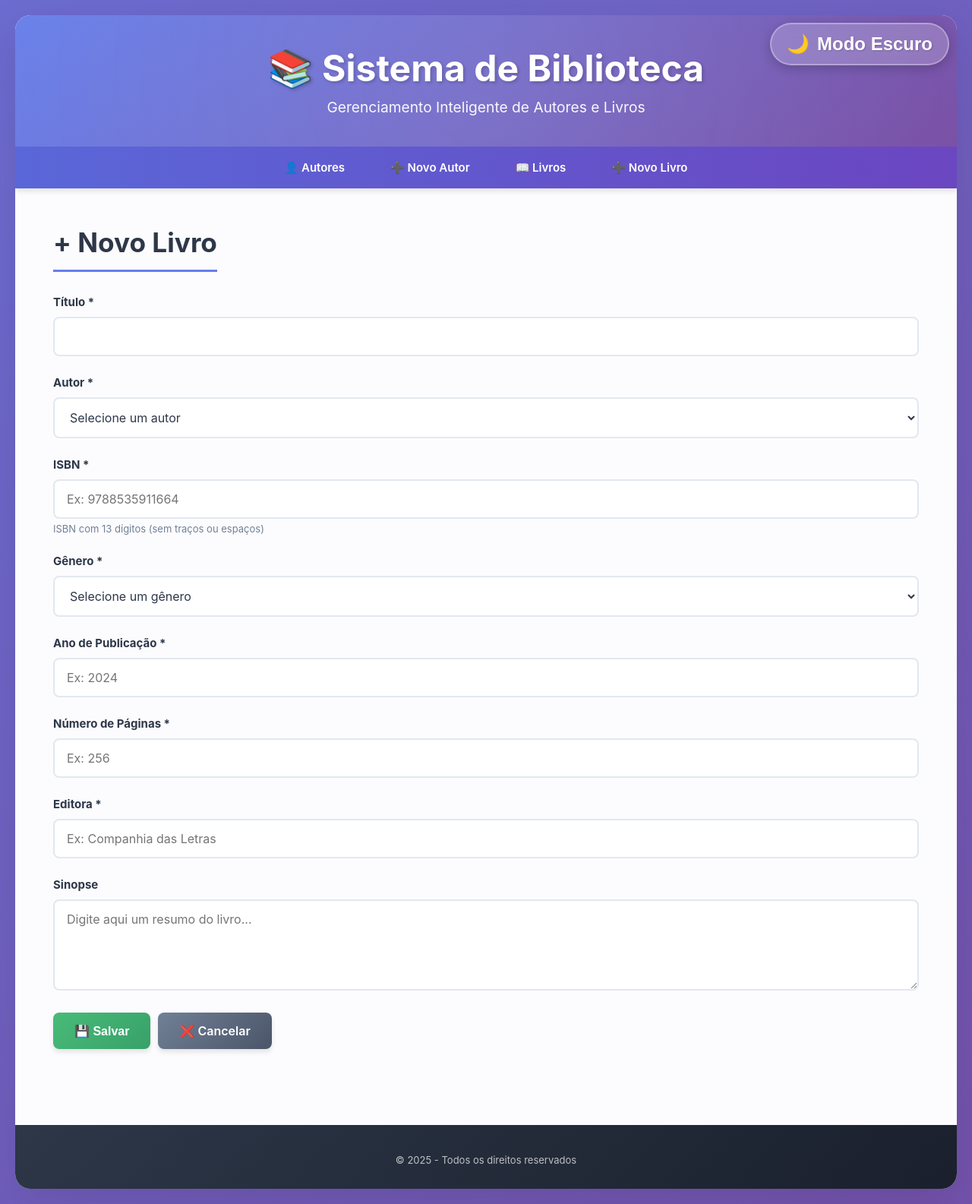
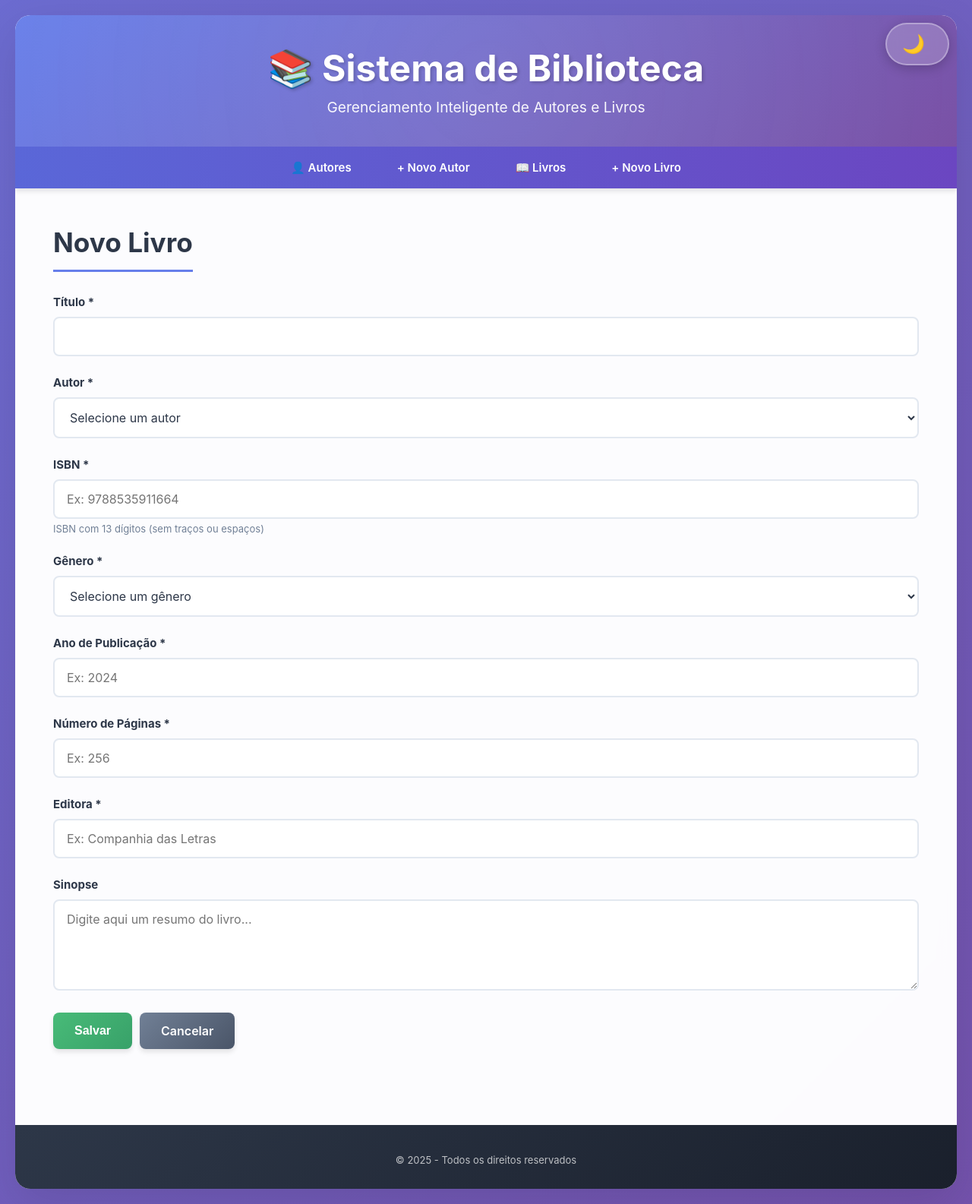
Before and after one commit to murilomoraesalvessilva/Sistema-de-Biblioteca, a Django app: page /livros/novo/ in a window 1280 px wide. Shown: the whole page at 76% size. Run offline with Django 4.2, Linux system fonts and the light colour scheme; data comes from the database, SQL or seed files in the repository; both versions use the stored data as it was after the commit.

Commit message:
Tirando emojis

```diff
--- a/biblioteca/templates/biblioteca/autor_detail.html
+++ b/biblioteca/templates/biblioteca/autor_detail.html
@@ -86,7 +86,7 @@
         <h4 style="color: var(--text-primary); margin-bottom: 10px;">Nenhum livro cadastrado</h4>
         <p>Este autor ainda não possui livros cadastrados no sistema.</p>
         <div style="margin-top: 20px;">
-            <a href="{% url 'livro_create' %}" class="btn btn-primary">➕ Adicionar Primeiro Livro</a>
+            <a href="{% url 'livro_create' %}" class="btn btn-primary">Adicionar Primeiro Livro</a>
         </div>
     </div>
     {% endif %}
--- a/biblioteca/templates/biblioteca/autor_form.html
+++ b/biblioteca/templates/biblioteca/autor_form.html
@@ -5,7 +5,7 @@
 {% endblock %}
 
 {% block content %}
-<h2>{% if autor %}✏️ Editar Autor{% else %}+ Novo Autor{% endif %}</h2>
+<h2>{% if autor %}✏️ Editar Autor{% else %}Novo Autor{% endif %}</h2>
 
 <form method="post">
     {% csrf_token %}
@@ -31,8 +31,8 @@
     </div>
 
     <div class="actions">
-        <button type="submit" class="btn btn-success">💾 Salvar</button>
-        <a href="{% url 'autor_list' %}" class="btn btn-secondary">❌ Cancelar</a>
+        <button type="submit" class="btn btn-success">Salvar</button>
+        <a href="{% url 'autor_list' %}" class="btn btn-secondary">Cancelar</a>
     </div>
 </form>
 {% endblock %}
--- a/biblioteca/templates/biblioteca/base.html
+++ b/biblioteca/templates/biblioteca/base.html
@@ -550,9 +550,9 @@
 
         <nav>
             <a href="{% url 'autor_list' %}">👤 Autores</a>
-            <a href="{% url 'autor_create' %}">➕ Novo Autor</a>
+            <a href="{% url 'autor_create' %}">+ Novo Autor</a>
             <a href="{% url 'livro_list' %}">📖 Livros</a>
-            <a href="{% url 'livro_create' %}">➕ Novo Livro</a>
+            <a href="{% url 'livro_create' %}">+ Novo Livro</a>
         </nav>
 
         <div class="content">
@@ -587,10 +587,10 @@
 
             if (theme === 'dark') {
                 icon.textContent = '☀️';
-                text.textContent = 'Modo Claro';
+                text.textContent = '';
             } else {
                 icon.textContent = '🌙';
-                text.textContent = 'Modo Escuro';
+                text.textContent = '';
             }
         }
     </script>
--- a/biblioteca/templates/biblioteca/livro_form.html
+++ b/biblioteca/templates/biblioteca/livro_form.html
@@ -5,13 +5,13 @@
 {% endblock %}
 
 {% block content %}
-<h2>{% if livro %}✏️ Editar Livro{% else %}+ Novo Livro{% endif %}</h2>
+<h2>{% if livro %}Editar Livro{% else %}Novo Livro{% endif %}</h2>
 
 {% if not autores and not livro %}
 <div class="alert alert-warning">
     <strong>⚠️ Atenção!</strong> Você precisa cadastrar pelo menos um autor antes de adicionar livros.
     <br><br>
-    <a href="{% url 'autor_create' %}" class="btn btn-primary">+ Cadastrar Primeiro Autor</a>
+    <a href="{% url 'autor_create' %}" class="btn btn-primary">Cadastrar Primeiro Autor</a>
     <a href="{% url 'autor_list' %}" class="btn btn-secondary">📋 Ver Autores</a>
 </div>
 {% else %}
@@ -28,7 +28,7 @@
         <select id="autor" name="autor" required>
             <option value="">Selecione um autor</option>
             {% for autor in autores %}
-            <option value="{{ autor.id }}" {% if livro.autor.id == autor.id %}selected{% endif %}>
+            <option value="{{ autor.id }}" {% if livro.autor.id = autor.id %}selected{% endif %}>
                 {{ autor.nome }}
             </option>
             {% endfor %}
@@ -53,7 +53,7 @@
         <select id="genero" name="genero" required>
             <option value="">Selecione um gênero</option>
             {% for codigo, nome in generos %}
-            <option value="{{ codigo }}" {% if livro.genero == codigo %}selected{% endif %}>
+            <option value="{{ codigo }}" {% if livro.genero = codigo %}selected{% endif %}>
                 {{ nome }}
             </option>
             {% endfor %}
@@ -81,8 +81,8 @@
     </div>
 
     <div class="actions">
-        <button type="submit" class="btn btn-success">💾 Salvar</button>
-        <a href="{% url 'livro_list' %}" class="btn btn-secondary">❌ Cancelar</a>
+        <button type="submit" class="btn btn-success">Salvar</button>
+        <a href="{% url 'livro_list' %}" class="btn btn-secondary">Cancelar</a>
     </div>
 </form>
 {% endif %}
--- a/biblioteca/templates/biblioteca/livro_list.html
+++ b/biblioteca/templates/biblioteca/livro_list.html
@@ -3,7 +3,7 @@
 {% block title %}Lista de Livros - Sistema de Biblioteca{% endblock %}
 
 {% block content %}
-<h2>📖 Lista de Livros</h2>
+<h2>Lista de Livros</h2>
 
 {% if livros %}
 <table>
@@ -48,8 +48,8 @@
         💡 Dica: Cadastre alguns autores primeiro antes de adicionar livros.
     </p>
     <br>
-    <a href="{% url 'autor_create' %}" class="btn btn-secondary">👤 Cadastrar Autores Primeiro</a>
-    <a href="{% url 'livro_create' %}" class="btn btn-primary">➕ Adicionar Livro</a>
+    <a href="{% url 'autor_create' %}" class="btn btn-secondary">Cadastrar Autores Primeiro</a>
+    <a href="{% url 'livro_create' %}" class="btn btn-primary">Adicionar Livro</a>
 </div>
 {% endif %}
 {% endblock %}
```
Also changed, not shown: biblioteca/templates/biblioteca/autor_list.html (+5 -5 lines), db.sqlite3.
